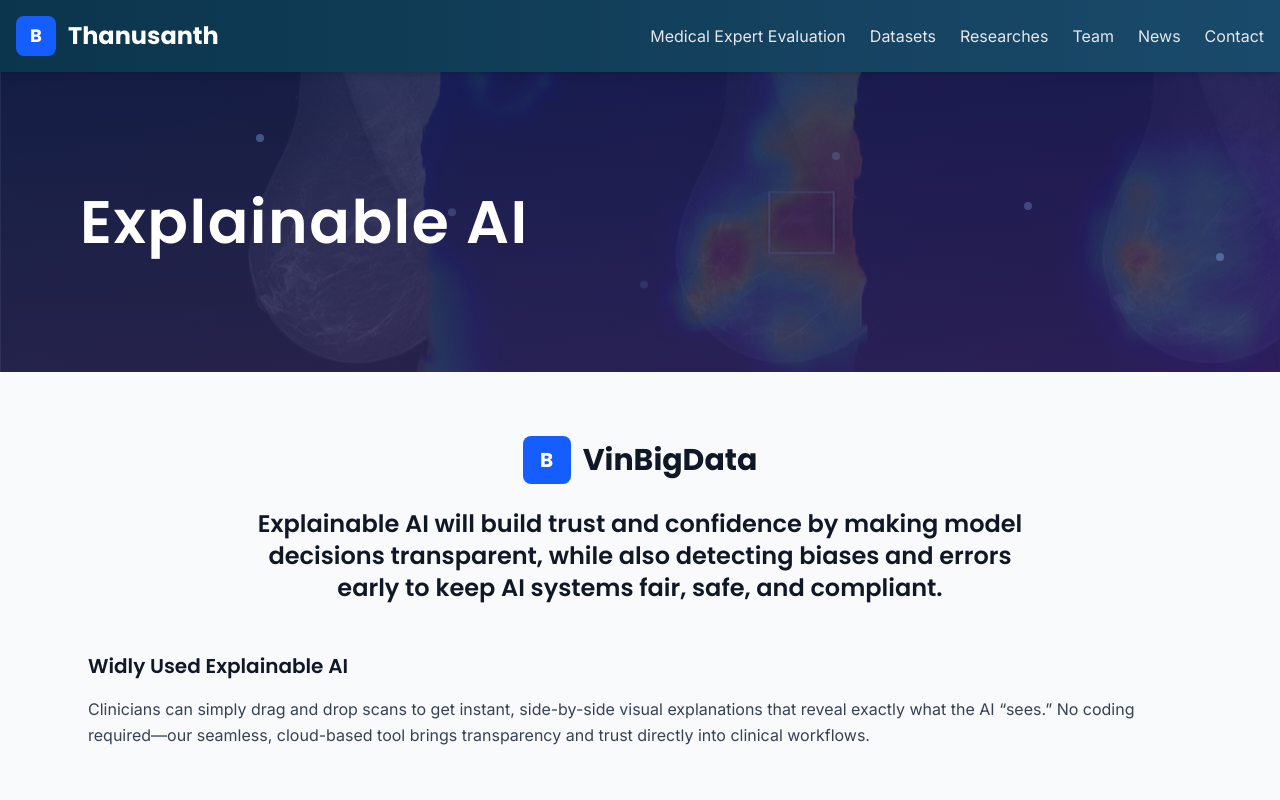
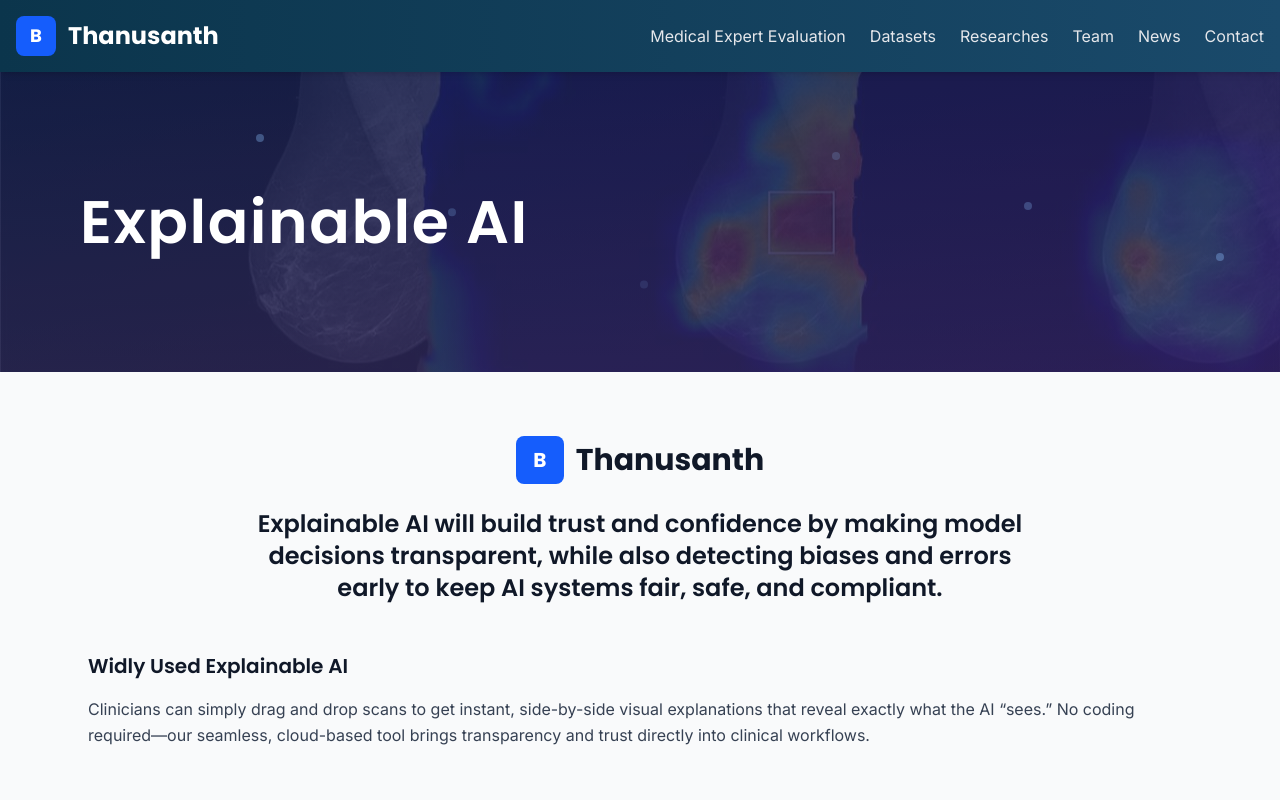
Before and after one commit to 0xthuve/clinicalImagingReviewSys-Neura-clintp, a Next.js app: page / in a window 1280 px wide. Shown: the top 800 px of the page. Built offline with nearby package versions, Linux system fonts and the light colour scheme.

Commit message:
fix bugs in home

```diff
--- a/app/page.js
+++ b/app/page.js
@@ -220,7 +220,7 @@ export default function Component() {
             <span
               className={`text-2xl sm:text-3xl font-bold text-gray-900 ${poppins.className}`}
             >
-              VinBigData
+              Thanusanth
             </span>
           </div>
           <h2
```
